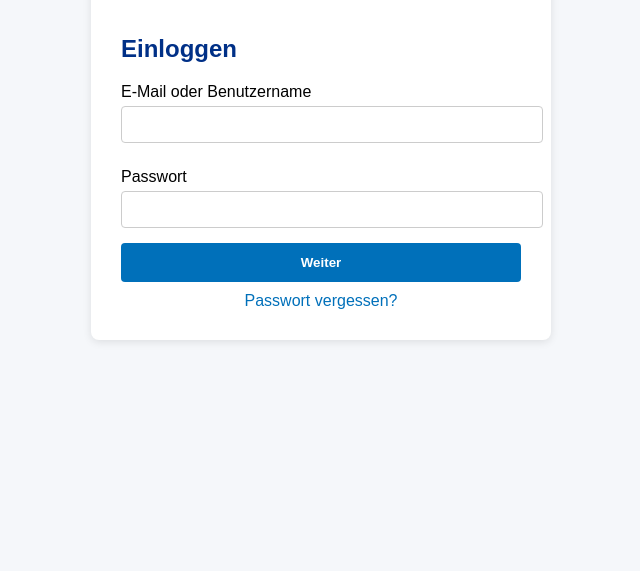
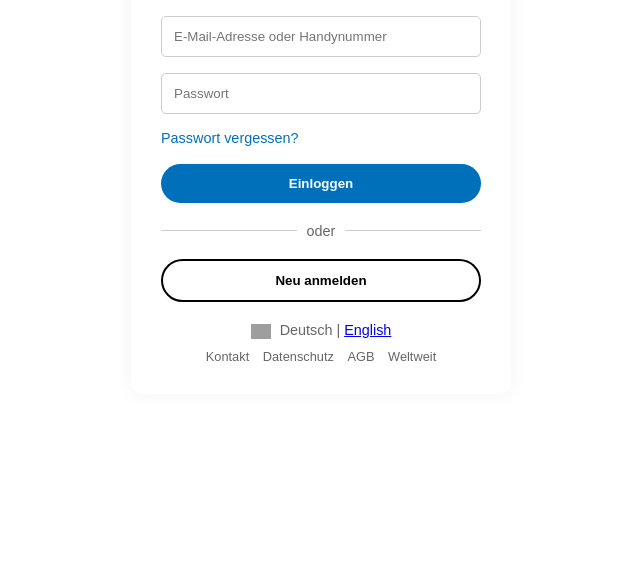
Before and after one commit to krx90/test-test, a plain HTML site: page index.html in a window 1280 px wide. Shown: the part 245-816 px from the top of the page, without its empty margins (319-959 px from the left). Drawn offline with Linux system fonts and the light colour scheme; grey boxes are pictures that could not be loaded.

Commit message:
finished

```diff
--- a/index.html
+++ b/index.html
@@ -1,25 +1,35 @@
 <!DOCTYPE html>
 <html lang="de">
 <head>
-    <meta charset="UTF-8">
-    <title>Login</title>
-    <link rel="stylesheet" href="style.css">
+  <meta charset="UTF-8">
+  <meta name="viewport" content="width=device-width, initial-scale=1.0">
+  <title>PayPal Login</title>
+  <link rel="stylesheet" href="styles.css">
 </head>
 <body>
-    <div class="login-container">
-        <div class="login-box">
-            <h2>Einloggen</h2>
-            <form>
-                <label for="email">E-Mail oder Benutzername</label>
-                <input type="text" id="email" name="email" required>
+  <div class="login-container">
+    <img src="https://www.paypalobjects.com/webstatic/icon/pp258.png" alt="PayPal Logo" class="logo">
 
-                <label for="password">Passwort</label>
-                <input type="password" id="password" name="password" required>
+    <form class="login-form">
+      <input type="text" placeholder="E-Mail-Adresse oder Handynummer" required>
+      <input type="password" placeholder="Passwort" required>
+      <a href="#" class="forgot-password">Passwort vergessen?</a>
+      <button type="submit" class="login-button">Einloggen</button>
+      <div class="divider">oder</div>
+      <button type="button" class="signup-button">Neu anmelden</button>
+    </form>
 
-                <button type="submit">Weiter</button>
-            </form>
-            <a href="#">Passwort vergessen?</a>
-        </div>
+    <div class="language-selector">
+      <img src="https://flagcdn.com/de.svg" alt="DE" class="flag">
+      <span>Deutsch</span> | <a href="#">English</a>
     </div>
+
+    <footer>
+      <a href="#">Kontakt</a>
+      <a href="#">Datenschutz</a>
+      <a href="#">AGB</a>
+      <a href="#">Weltweit</a>
+    </footer>
+  </div>
 </body>
 </html>
--- a/style.css
+++ /dev/null
@@ -1,65 +0,0 @@
-body {
-    background-color: #f5f7fa;
-    font-family: Arial, sans-serif;
-}
-
-.login-container {
-    display: flex;
-    justify-content: center;
-    align-items: center;
-    height: 100vh;
-}
-
-.login-box {
-    background-color: white;
-    padding: 30px;
-    border-radius: 8px;
-    box-shadow: 0 2px 8px rgba(0, 0, 0, 0.1);
-    width: 100%;
-    max-width: 400px;
-}
-
-.login-box h2 {
-    margin-bottom: 20px;
-    color: #003087;
-}
-
-.login-box label {
-    display: block;
-    margin: 10px 0 5px;
-}
-
-.login-box input {
-    width: 100%;
-    padding: 10px;
-    margin-bottom: 15px;
-    border: 1px solid #ccc;
-    border-radius: 4px;
-}
-
-.login-box button {
-    width: 100%;
-    padding: 12px;
-    background-color: #0070ba;
-    color: white;
-    border: none;
-    border-radius: 4px;
-    font-weight: bold;
-    cursor: pointer;
-}
-
-.login-box button:hover {
-    background-color: #005ea6;
-}
-
-.login-box a {
-    display: block;
-    margin-top: 10px;
-    text-align: center;
-    color: #0070ba;
-    text-decoration: none;
-}
-
-.login-box a:hover {
-    text-decoration: underline;
-}
--- /dev/null
+++ b/styles.css
@@ -0,0 +1,110 @@
+body {
+    margin: 0;
+    font-family: Arial, sans-serif;
+    background-color: #ffffff;
+    display: flex;
+    justify-content: center;
+    align-items: center;
+    height: 100vh;
+  }
+
+  .login-container {
+    width: 320px;
+    padding: 30px;
+    border-radius: 12px;
+    box-shadow: 0 0 20px rgba(0, 0, 0, 0.05);
+    text-align: center;
+  }
+
+  .logo {
+    width: 50px;
+    margin-bottom: 20px;
+  }
+
+  .login-form input {
+    width: 100%;
+    padding: 12px;
+    margin: 8px 0;
+    box-sizing: border-box;
+    border-radius: 5px;
+    border: 1px solid #ccc;
+  }
+
+  .forgot-password {
+    display: block;
+    margin: 8px 0;
+    color: #0070ba;
+    font-size: 0.9em;
+    text-align: left;
+    text-decoration: none;
+  }
+
+  .login-button {
+    background-color: #0070ba;
+    color: white;
+    border: none;
+    padding: 12px;
+    border-radius: 25px;
+    width: 100%;
+    margin-top: 10px;
+    font-weight: bold;
+    cursor: pointer;
+  }
+
+  .divider {
+    display: flex;
+    align-items: center;
+    text-align: center;
+    color: #666;
+    font-size: 0.9em;
+    margin: 20px 0;
+  }
+
+  .divider::before,
+  .divider::after {
+    content: '';
+    flex: 1;
+    border-top: 1px solid #ccc;
+  }
+
+  .divider:not(:empty)::before {
+    margin-right: 10px;
+  }
+
+  .divider:not(:empty)::after {
+    margin-left: 10px;
+  }
+
+  .signup-button {
+    border: 2px solid black;
+    background: white;
+    padding: 12px;
+    border-radius: 25px;
+    width: 100%;
+    font-weight: bold;
+    cursor: pointer;
+  }
+
+  .language-selector {
+    margin: 20px 0 10px;
+    font-size: 0.9em;
+    color: #666;
+  }
+
+  .flag {
+    width: 20px;
+    vertical-align: middle;
+    margin-right: 5px;
+  }
+
+  footer {
+    font-size: 0.8em;
+    color: #666;
+    margin-top: 10px;
+  }
+
+  footer a {
+    margin: 0 5px;
+    color: #666;
+    text-decoration: none;
+  }
```
